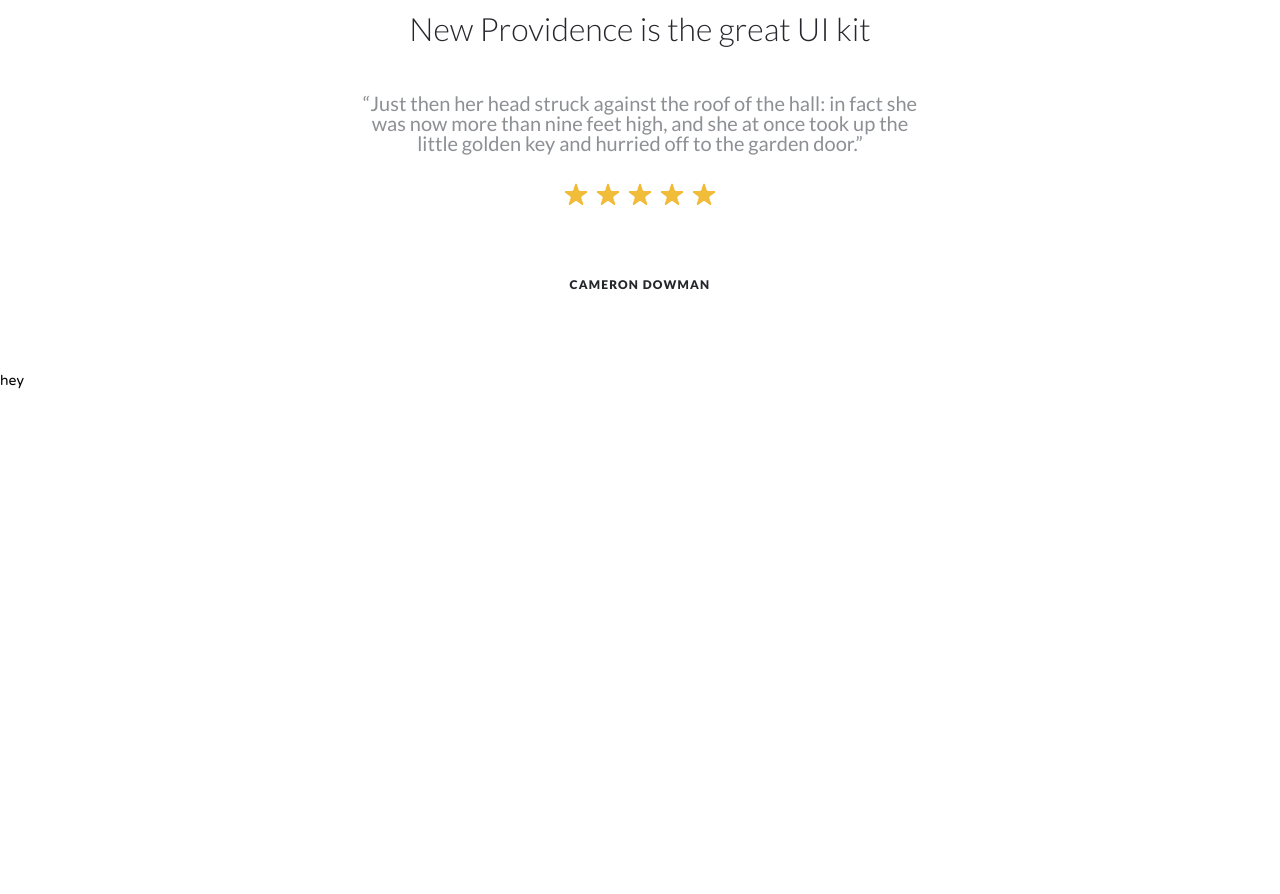
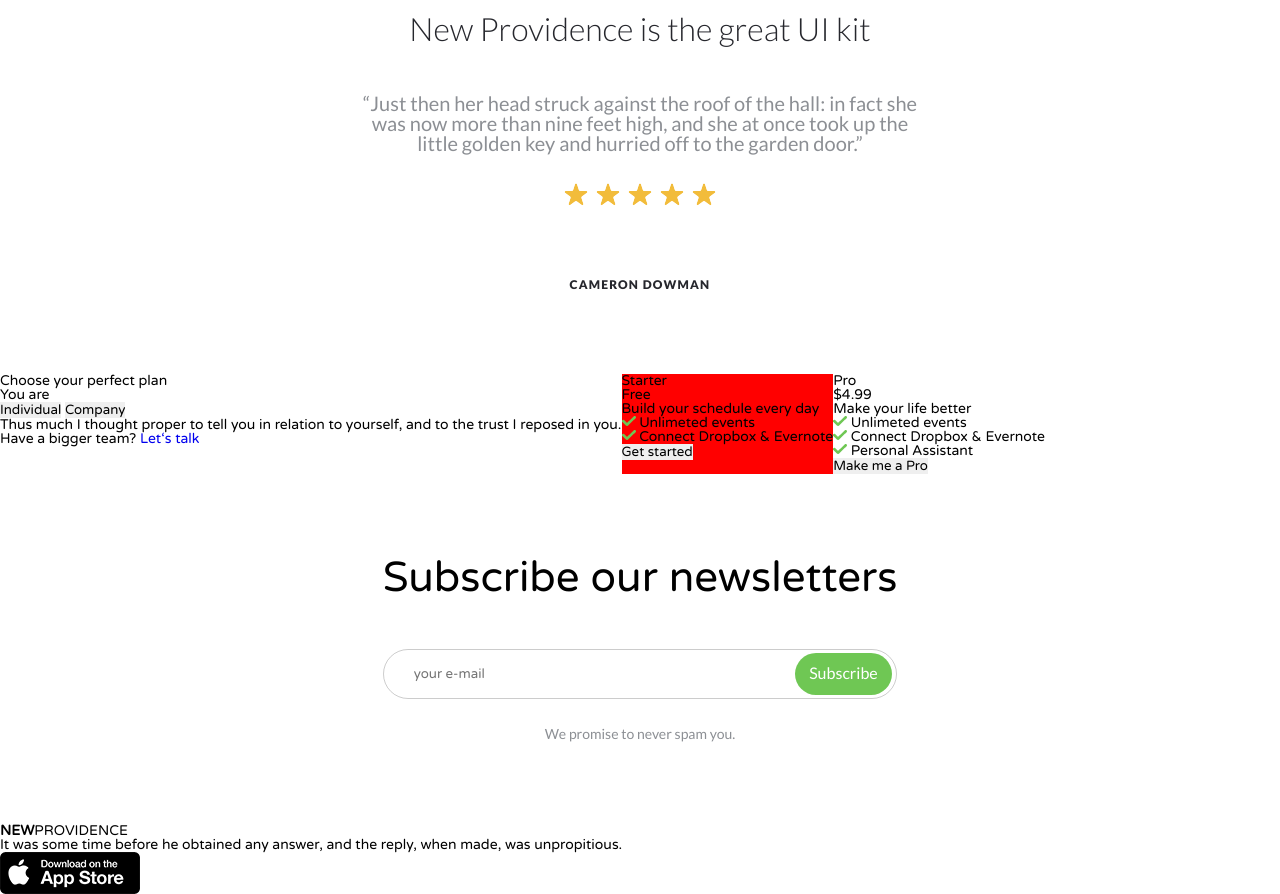
Before and after one commit to tarasgnatkiv/tarasgnatkiv.github.io-New-Providence, a plain HTML site: page index.html in a window 1280 px wide. Shown: the part 3212-4106 px from the top of the page. Before the commit the page ends 3601 px from the top, so only its background shows below. Drawn offline with nearby package versions, Linux system fonts and the light colour scheme.

Commit message:
Oleh (#21)
* add h1

* added part of footer

* fix button

* added chooser

* update footer

```diff
--- a/css/style.css
+++ b/css/style.css
@@ -707,4 +707,69 @@ body { font-family: 'Varela Round', sans-serif; }
 
 /* <!---------------- Start Developer 4 ----------------> */
 
+.container-chooser {
+  display: flex;
+}
+
+.chooser-started {
+  border: ;
+}
+.chooser-active {
+  background-color: red;
+}
+
+.subscribe-container {
+  min-height: 350px;
+  display: flex;
+  align-items: center;
+  justify-content: center;
+}
+
+.subscribe-our-newsletters {
+  text-align: center;
+}
+
+.subscribe-name {
+  font-family: "Varela Round";
+  font-size: 42px;
+  font-weight: 400;
+}
+
+.input-container {
+  display: flex;
+  justify-content: space-between;
+  align-items: center;
+  border-radius: 25px;
+  border: solid 1px rgba(0, 0, 0, 0.2);
+  max-width: 562px;
+  height: 50px;
+  margin: 50px 0px 28px 0px;
+  padding: 0 4px 0 0;
+}
+
+.subscribe-button {
+  font-family: "Lato", sans-serif;
+  border-radius: 21px;
+  background-color: #6fc754;
+  width: 134px;
+  height: 42px;
+  color: #ffffff;
+  font-family: "Lato", sans-serif;
+  font-size: 16px;
+  font-weight: 400;
+  padding-bottom: 3px;
+}
+
+.input-holder {
+  width: 100%;
+  margin: 0 10px 0 30px;
+}
+
+.subscribe-description {
+  font-family: "Lato", sans-serif;
+  font-size: 14px;
+  font-weight: 400;
+  color: #8c8f94;
+}
+
 /* <!---------------- End Developer 4 ----------------> */
--- a/index.html
+++ b/index.html
@@ -114,6 +114,8 @@
 
 
     <!---------------- Start Developer Taras ---------------->
+
+
 
     <div class="interface">
         <h2>Beautiful Interface</h2>
@@ -329,12 +331,71 @@
         </div>
     </div>
 
+
     <!---------------- End Developer Taras ---------------->
 
 
 
     <!---------------- Start Developer Oleg ---------------->
-    <h1>hey</h1>
+
+    <div class="main-chooser">
+        <div class="container-chooser">
+            <div class="chooser-plan">
+                <h2 class="chooser-name">Choose your perfect plan</h2>
+                <p class="chooser-yourself">You are</p>
+                <button class="chooser-individual">Individual</button>
+                <button class="chooser-company">Company</button>
+                <p class="chooser-description">Thus much I thought proper to tell you in relation to yourself, and to
+                    the trust I reposed in you.</p>
+                <p class="chooser-talk">Have a bigger team? <a href="#">Let‘s talk</a> </p>
+            </div>
+            <div class="chooser-started" id="started">
+                <h2 class="chooser-name-start">Starter</h2>
+                <h3 class="chooser-free">Free</h3>
+                <p class="chooser-started-description">Build your schedule every day</p>
+                <p class="chooser-unlimited-description"><img src="img/oleh-img/On_Icon.png" alt="ok"> Unlimeted events
+                </p>
+                <p class="chooser-connect-description"><img src="img/oleh-img/On_Icon.png" alt="ok"> Connect Dropbox &
+                    Evernote</p>
+                <button class="chooser-get" onclick="clickHandler('starter')">Get started</button>
+
+            </div>
+            <div class="chooser-pro" id="pro">
+                <h2 class="chooser-pro-name">Pro</h2>
+                <p class="chooser-money">$4.99</p>
+                <p class="chooser-pro-description">Make your life
+                    better</p>
+                <p class="chooser-unlimited-description"><img src="img/oleh-img/On_Icon.png" alt="ok"> Unlimeted events
+                </p>
+                <p class="chooser-connect-description"><img src="img/oleh-img/On_Icon.png" alt="ok"> Connect Dropbox &
+                    Evernote</p>
+                <p class="chooser-Assistant-description"><img src="img/oleh-img/On_Icon.png" alt="ok"> Personal
+                    Assistant</p>
+                <button class="chooser-pro-button" onclick="clickHandler('pro')">Make me a Pro</button>
+            </div>
+        </div>
+    </div>
+    <footer>
+        <div class="subscribe-container">
+            <div class="subscribe-our-newsletters">
+                <h2 class="subscribe-name">Subscribe our newsletters</h2>
+                <div class="input-container">
+                    <label class="input-email" for="email"></label>
+                    <input class="input-holder" type="email" id="email" name="email" placeholder="your e-mail" /><button
+                        class="subscribe-button">Subscribe</button>
+                </div>
+                <p class="subscribe-description">We promise to never spam you.</p>
+            </div>
+        </div>
+        <div class="footer-about"></div>
+        <div class="newprovidence">
+            <h2 class="providence-name"><b>NEW</b></span>PROVIDENCE</h2>
+            <p class="providence-description">It was some time before he obtained any answer, and the reply, when made,
+                was unpropitious.</p>
+            <img src="./img/oleh-img/app_store.png" alt="appstore">
+        </div>
+    </footer>
+
 
     <!---------------- End Developer Oleg ---------------->
 
@@ -343,6 +404,7 @@
     <script src="./js/slick.min.js"></script>
 
     <script src="./js/script.js"></script>
+    <script src="./js/oleh.js"></script>
 </body>
 
 </html>
--- /dev/null
+++ b/js/oleh.js
@@ -0,0 +1,23 @@
+let isActive = '';
+const started = document.getElementById('started');
+const pro = document.getElementById('pro');
+
+if (!isActive) {
+    started.classList.add('chooser-active');
+
+}
+
+const clickHandler = (val) => {
+
+
+    isActive = val
+
+    if (isActive === 'starter') {
+        started.classList.add('chooser-active');
+        pro.classList.remove('chooser-active');
+
+    } else {
+        pro.classList.add('chooser-active');
+        started.classList.remove('chooser-active');
+    }
+}
```
Also changed, not shown: img/oleh-img/On_Icon.png (added), img/oleh-img/app_store.png (added).
